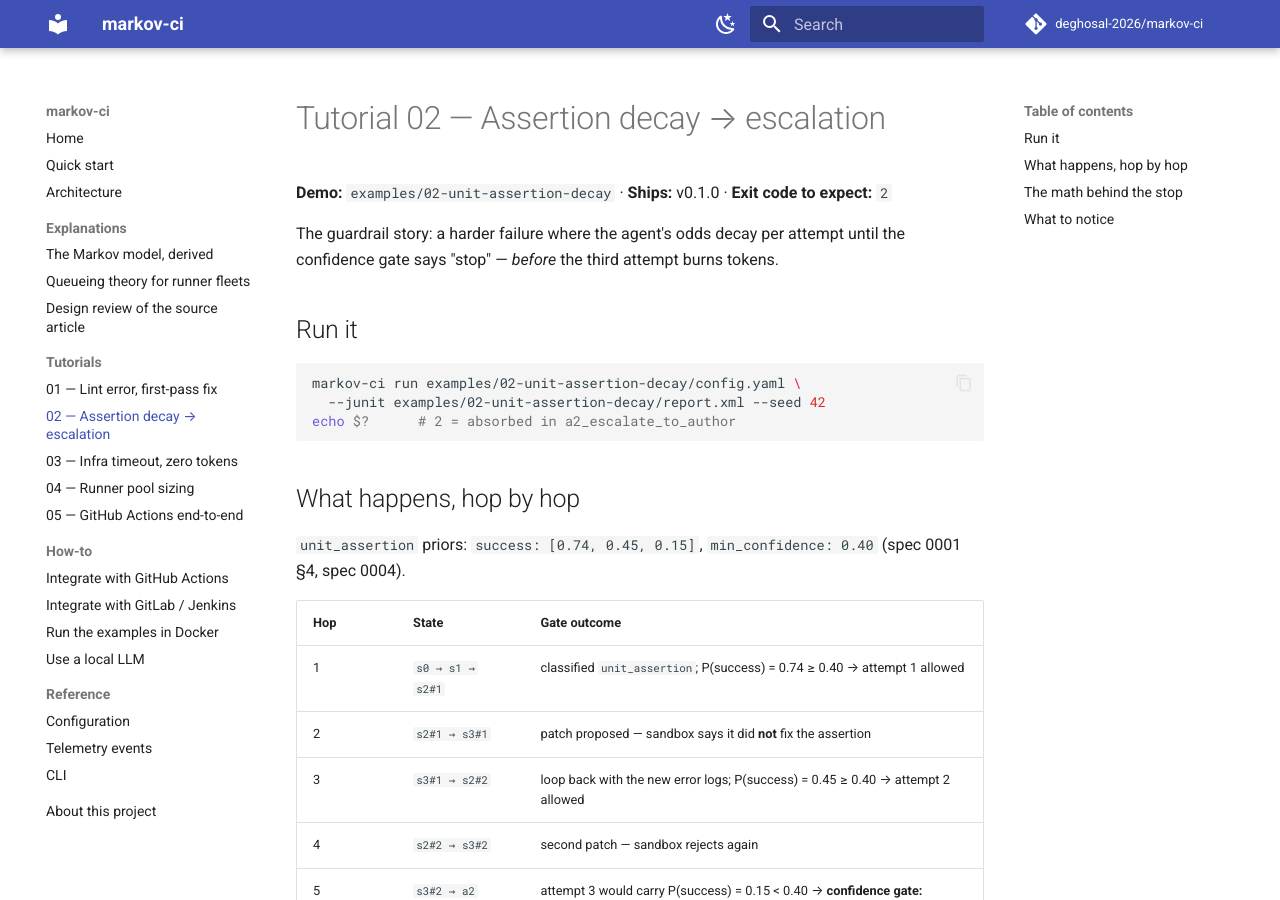
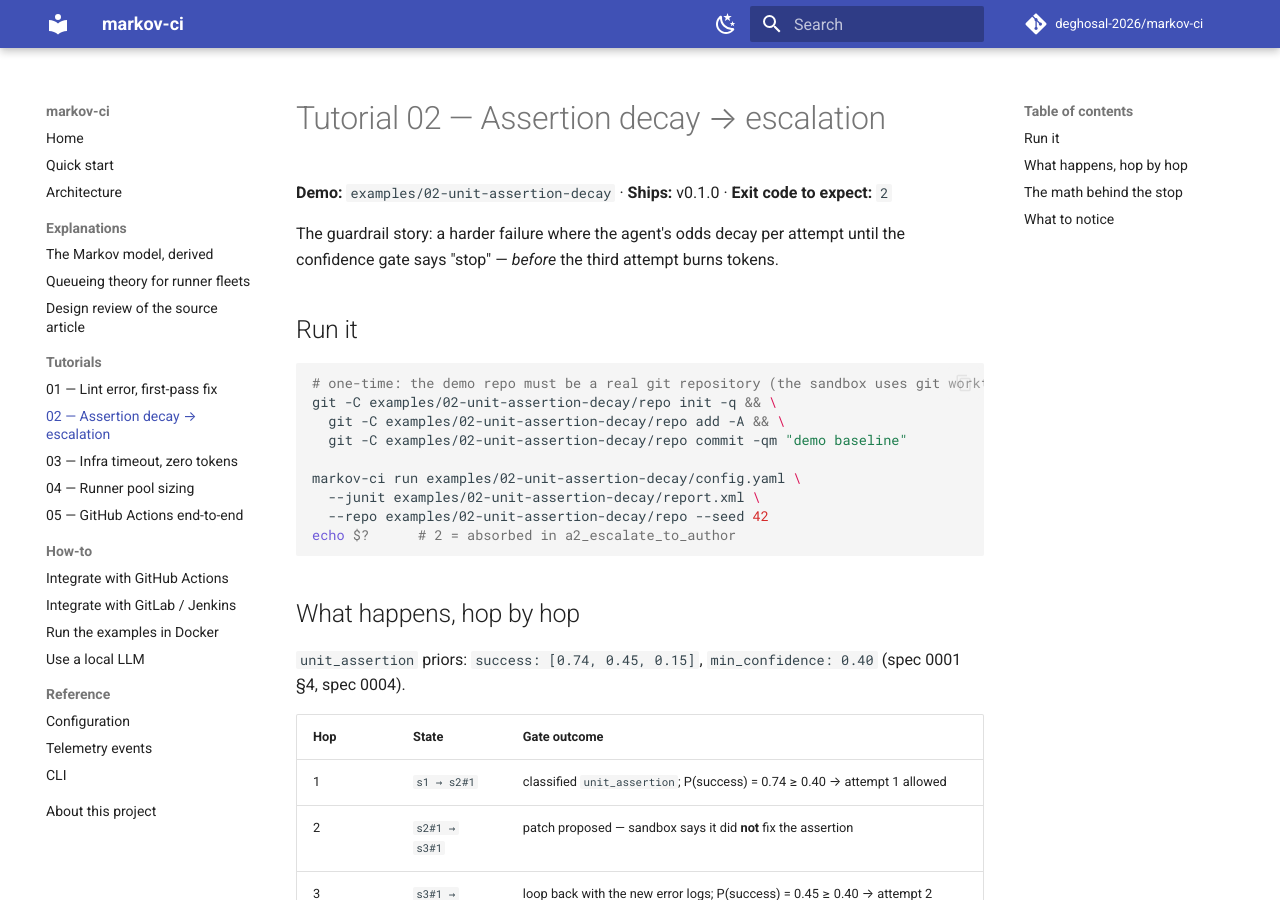
Before and after one commit to deghosal-2026/markov-ci, an MkDocs documentation site: the page built from docs/tutorials/02-assertion-decay-escalation.md, in a window 1280 px wide and 900 px high. Built offline with MkDocs 1.6.1 and Material for MkDocs 9.7.7, drawn with Linux system fonts in a browser that asks for light colours; comment, search, counter and statistics services are not loaded.

Commit message:
M9.2 (#42): 02-unit-assertion-decay example — decay -> a2
- examples/02-unit-assertion-decay/: unit_assertion config, JUnit fixture, demo
  repo whose patch never satisfies the assertion, README with the hop table,
  expected event stream, and both proof sections
- seed 42 reproduces the decay: patches rejected on attempts 1 and 2, then the
  confidence gate (P=0.15 < 0.40) escalates -> a2, exit 2, 5 events
- tutorial 02 trued up: --repo flag, the git-init bootstrap, s1 -> s2#1 hop

````diff
--- a/docs/tutorials/02-assertion-decay-escalation.md
+++ b/docs/tutorials/02-assertion-decay-escalation.md
@@ -8,8 +8,14 @@ the confidence gate says "stop" — *before* the third attempt burns tokens.
 ## Run it
 
 ```bash
+# one-time: the demo repo must be a real git repository (the sandbox uses git worktrees)
+git -C examples/02-unit-assertion-decay/repo init -q && \
+  git -C examples/02-unit-assertion-decay/repo add -A && \
+  git -C examples/02-unit-assertion-decay/repo commit -qm "demo baseline"
+
 markov-ci run examples/02-unit-assertion-decay/config.yaml \
-  --junit examples/02-unit-assertion-decay/report.xml --seed 42
+  --junit examples/02-unit-assertion-decay/report.xml \
+  --repo examples/02-unit-assertion-decay/repo --seed 42
 echo $?      # 2 = absorbed in a2_escalate_to_author
 ```
 
@@ -20,7 +26,7 @@ echo $?      # 2 = absorbed in a2_escalate_to_author
 
 | Hop | State | Gate outcome |
 |---|---|---|
-| 1 | `s0 → s1 → s2#1` | classified `unit_assertion`; P(success) = 0.74 ≥ 0.40 → attempt 1 allowed |
+| 1 | `s1 → s2#1` | classified `unit_assertion`; P(success) = 0.74 ≥ 0.40 → attempt 1 allowed |
 | 2 | `s2#1 → s3#1` | patch proposed — sandbox says it did **not** fix the assertion |
 | 3 | `s3#1 → s2#2` | loop back with the new error logs; P(success) = 0.45 ≥ 0.40 → attempt 2 allowed |
 | 4 | `s2#2 → s3#2` | second patch — sandbox rejects again |
````
Also changed, not shown: examples/02-unit-assertion-decay/README.md (added, +64 -0 lines), 4 other files.
